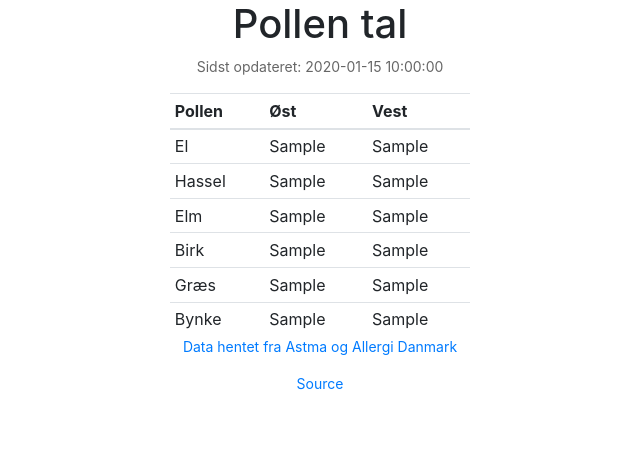
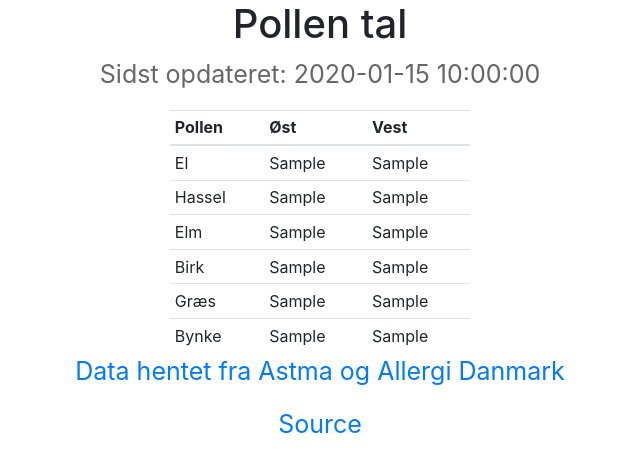
Before and after one commit to axlroden/pollen, a Python web app: template templates/index.html in a window 1280 px wide. Shown: the top 472 px of the page, without its empty margins (320-960 px from the left). Run offline with Jinja, Linux system fonts and the light colour scheme; the template is opened without the code that fills it: most values are stand-ins (such as "Sample title", 1, 10 or a date in 2020); some libraries are stand-ins or nearby versions.

Commit message:
Update pollen.css

```diff
--- a/static/pollen.css
+++ b/static/pollen.css
@@ -5,5 +5,5 @@
 
 p {
     color:rgba(0,0,0,0.6);
-    font-size: 14px;
+    font-size: 25px;
 }
```
